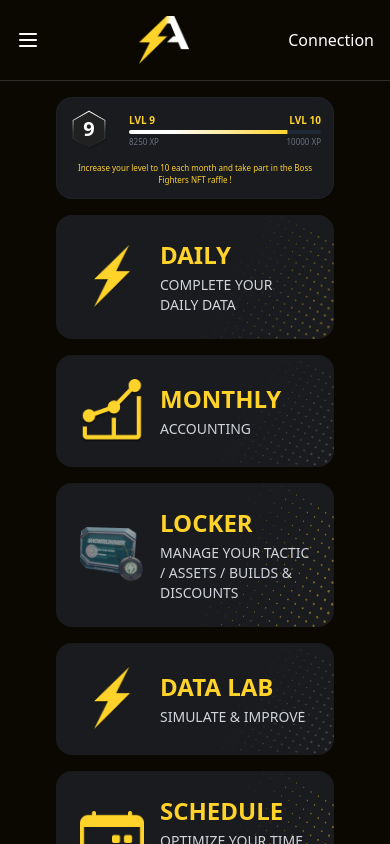
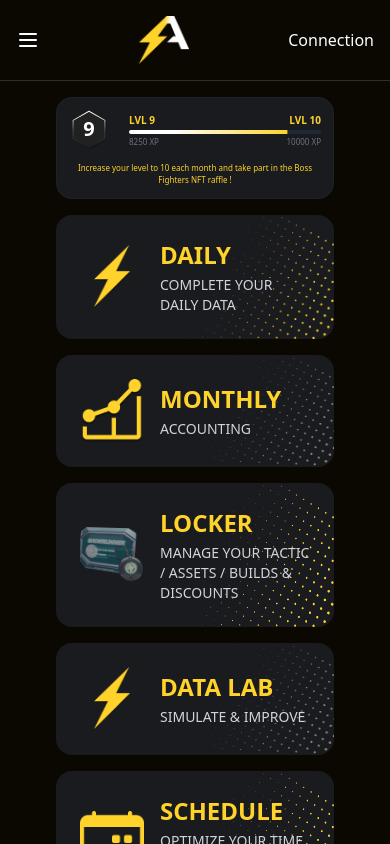
Before and after one commit to Agent-BossFighters/staging-front, a React (Vite) app: page /dashboard in a window 390 px wide. Shown: the top 844 px of the page. Built offline with nearby package versions, Linux system fonts and the light colour scheme.

Commit message:
fix responsive

```diff
--- a/src/features/dashboard/main/dashboard-mobile.jsx
+++ b/src/features/dashboard/main/dashboard-mobile.jsx
@@ -7,7 +7,7 @@ const MobileCard = ({ title, description, icon, pattern }) => (
     <img
       src={pattern}
       alt=""
-      className="absolute inset-0 w-full h-full opacity-40"
+      className="absolute inset-0 w-full h-full"
     />
     <div className="flex items-center gap-4 relative z-10">
       <img
```
